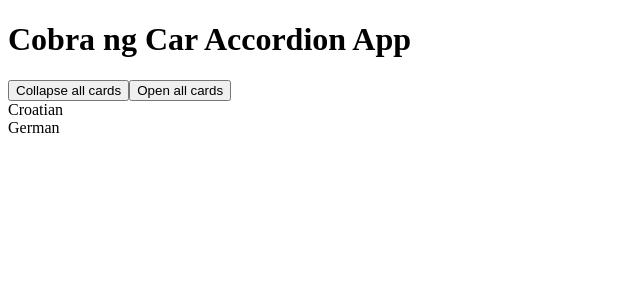
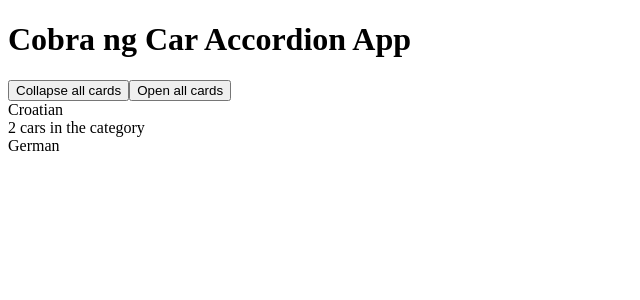
Before and after one commit to A-Cobra/angular, an Angular app: page / in a window 1280 px wide. Shown: the top 300 px of the page, without its empty margins (0-640 px from the left). Built offline with nearby package versions, Linux system fonts and the light colour scheme.

Commit message:
Collapsing and expanding of each element of the accordion works

```diff
--- a/src/app/car-accordion/car-accordion-item/car-accordion-item.component.html
+++ b/src/app/car-accordion/car-accordion-item/car-accordion-item.component.html
@@ -1,4 +1,6 @@
-<div class="category-title">{{ category }}</div>
+<div class="category-title" (click)="notifyCollapsedStatusChange()">
+  {{ category }}
+</div>
 <div class="car-cards-container" [hidden]="collapsed">
   {{ carsList.length }} cars in the category
 </div>
--- a/src/app/car-accordion/car-accordion-item/car-accordion-item.component.ts
+++ b/src/app/car-accordion/car-accordion-item/car-accordion-item.component.ts
@@ -1,4 +1,4 @@
-import { Component, Input } from '@angular/core';
+import { Component, Input, Output, EventEmitter } from '@angular/core';
 
 @Component({
   selector: 'app-car-accordion-item',
@@ -6,8 +6,16 @@ import { Component, Input } from '@angular/core';
   styleUrls: ['./car-accordion-item.component.scss'],
 })
 export class CarAccordionItemComponent {
-  @Input() category: string = '';
-  @Input() carsList: Array<any> = []; //NOT ANY KEYWORD
-  @Input() collapsed: boolean = true; //NOT ANY KEYWORD
+  @Input()
+  category: string = '';
+  @Input()
+  carsList: Array<any> = []; //NOT ANY KEYWORD
+  @Input()
+  collapsed: boolean = true; //NOT ANY KEYWORD
+  @Output()
+  headerClick: EventEmitter<any> = new EventEmitter<any>();
   constructor() {}
+  notifyCollapsedStatusChange() {
+    this.headerClick.emit(this.category);
+  }
 }
--- a/src/app/car-accordion/car-accordion.component.html
+++ b/src/app/car-accordion/car-accordion.component.html
@@ -6,6 +6,7 @@
     *ngFor="let carCategory of carsListByCategory"
     [category]="carCategory.category"
     [carsList]="carCategory.content"
-    [collapsed]="carCategory.collapsed">
+    [collapsed]="carCategory.collapsed"
+    (headerClick)="handleCollapsedStatus($event)">
   </app-car-accordion-item>
 </div>
--- a/src/app/car-accordion/car-accordion.component.ts
+++ b/src/app/car-accordion/car-accordion.component.ts
@@ -11,7 +11,7 @@ export class CarAccordionComponent {
     this.carsListByCategory = [
       {
         category: 'Croatian',
-        collapsed: true,
+        collapsed: false,
         content: [
           {
             brand: 'Rimac',
@@ -69,4 +69,12 @@ export class CarAccordionComponent {
       carCategory.collapsed = true;
     });
   }
+  handleCollapsedStatus(event: string) {
+    for (const carCategory of this.carsListByCategory) {
+      if (carCategory.category === event) {
+        carCategory.collapsed = !carCategory.collapsed;
+        break;
+      }
+    }
+  }
 }
```
